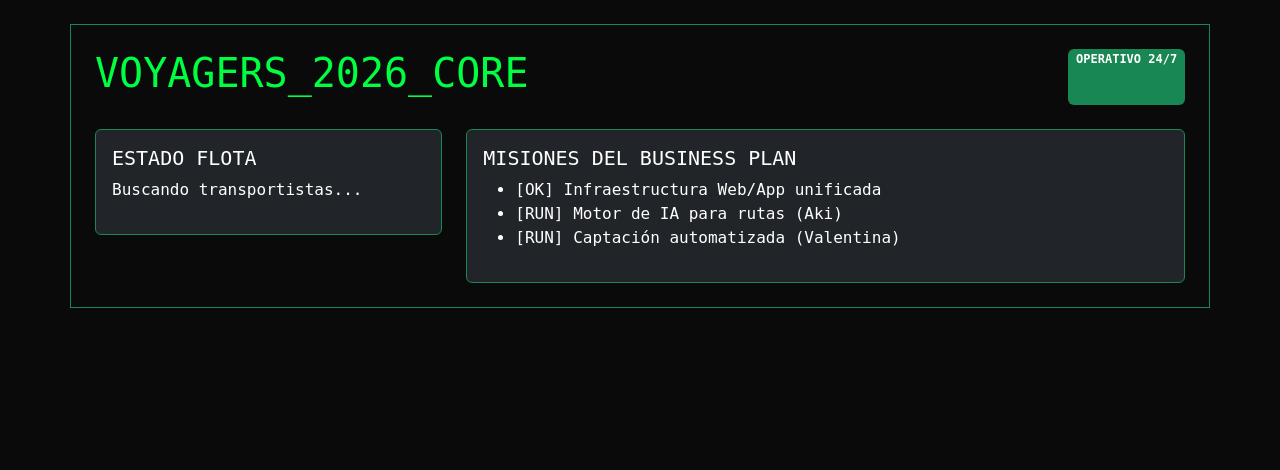
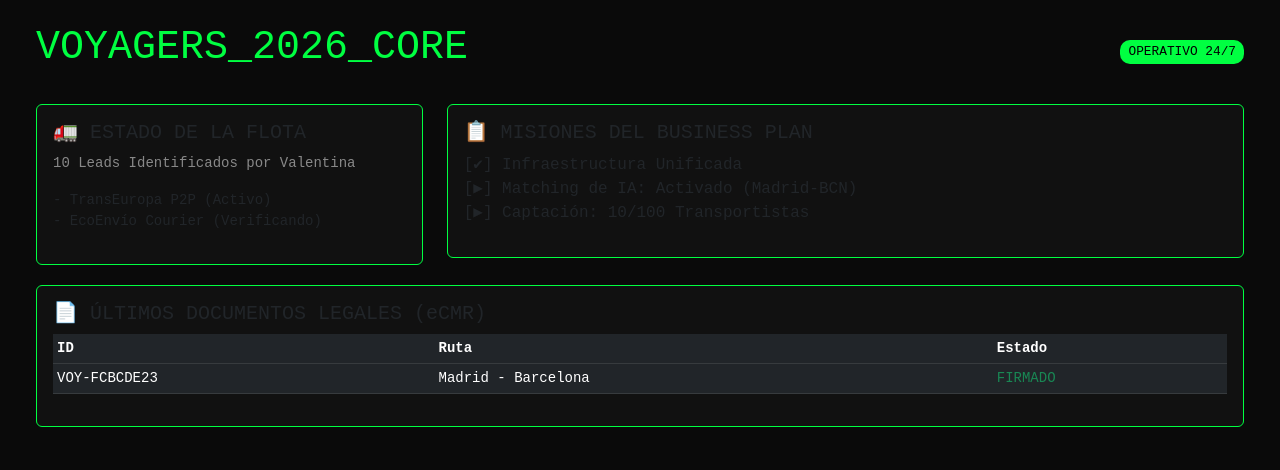
Before and after one commit to xexeu84/voyagers, a Python web app: template templates/dashboard.html in a window 1280 px wide. Shown: the top 470 px of the page. Run offline with Jinja, Linux system fonts and the light colour scheme; the template is opened without the code that fills it, so the values that code supplies are empty.

Commit message:
UI_UPDATE: Reflejando datos de captación y legalidad en el Dashboard real.

```diff
--- a/templates/dashboard.html
+++ b/templates/dashboard.html
@@ -3,33 +3,51 @@
 <head>
     <meta charset="UTF-8"><title>Voyagers Master Control</title>
     <link rel="stylesheet" href="https://cdn.jsdelivr.net/npm/bootstrap@5.3.0/dist/css/bootstrap.min.css">
-    <style>body { background: #0a0a0a; color: #00ff41; font-family: monospace; }</style>
+    <style>
+        body { background: #0a0a0a; color: #00ff41; font-family: 'Courier New', monospace; }
+        .card { background: #111; border: 1px solid #00ff41; margin-bottom: 20px; }
+        .status-pill { background: #00ff41; color: #000; padding: 2px 8px; border-radius: 10px; font-size: 0.8em; }
+    </style>
 </head>
 <body class="p-4">
-    <div class="container border border-success p-4">
-        <header class="d-flex justify-content-between mb-4">
-            <h1>VOYAGERS_2026_CORE</h1>
-            <span class="badge bg-success">OPERATIVO 24/7</span>
-        </header>
+    <div class="container-fluid">
+        <div class="d-flex justify-content-between align-items-center mb-4">
+            <h1 class="text-uppercase">Voyagers_2026_Core</h1>
+            <div class="status-pill">OPERATIVO 24/7</div>
+        </div>
+
         <div class="row">
             <div class="col-md-4">
-                <div class="card bg-dark text-white border-success mb-3">
-                    <div class="card-body"><h5>ESTADO FLOTA</h5><p>Buscando transportistas...</p></div>
-                </div>
+                <div class="card"><div class="card-body">
+                    <h5>🚛 ESTADO DE LA FLOTA</h5>
+                    <p class="small text-white-50">10 Leads Identificados por Valentina</p>
+                    <ul class="list-unstyled small">
+                        <li>- TransEuropa P2P (Activo)</li>
+                        <li>- EcoEnvío Courier (Verificando)</li>
+                    </ul>
+                </div></div>
             </div>
             <div class="col-md-8">
-                <div class="card bg-dark text-white border-success">
-                    <div class="card-body">
-                        <h5>MISIONES DEL BUSINESS PLAN</h5>
-                        <ul>
-                            <li>[OK] Infraestructura Web/App unificada</li>
-                            <li>[RUN] Motor de IA para rutas (Aki)</li>
-                            <li>[RUN] Captación automatizada (Valentina)</li>
-                        </ul>
-                    </div>
-                </div>
+                <div class="card"><div class="card-body">
+                    <h5>📋 MISIONES DEL BUSINESS PLAN</h5>
+                    <ul class="list-unstyled">
+                        <li>[✔] Infraestructura Unificada</li>
+                        <li>[▶] Matching de IA: Activado (Madrid-BCN)</li>
+                        <li>[▶] Captación: 10/100 Transportistas</li>
+                    </ul>
+                </div></div>
             </div>
         </div>
+
+        <div class="card"><div class="card-body">
+            <h5>📄 ÚLTIMOS DOCUMENTOS LEGALES (eCMR)</h5>
+            <table class="table table-dark table-sm small">
+                <thead><tr><th>ID</th><th>Ruta</th><th>Estado</th></tr></thead>
+                <tbody>
+                    <tr><td>VOY-FCBCDE23</td><td>Madrid - Barcelona</td><td><span class="text-success">FIRMADO</span></td></tr>
+                </tbody>
+            </table>
+        </div></div>
     </div>
 </body>
 </html>
```
